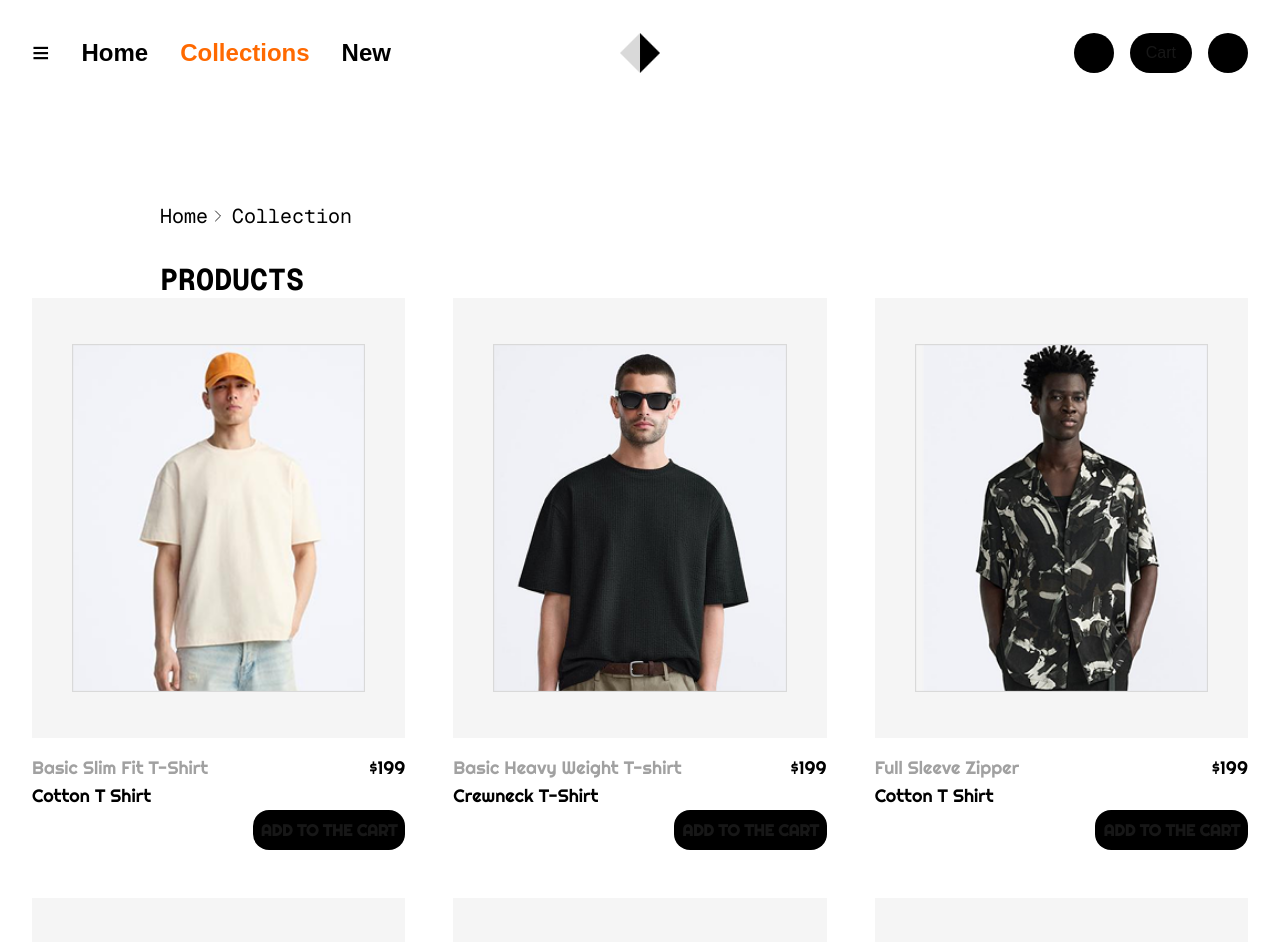
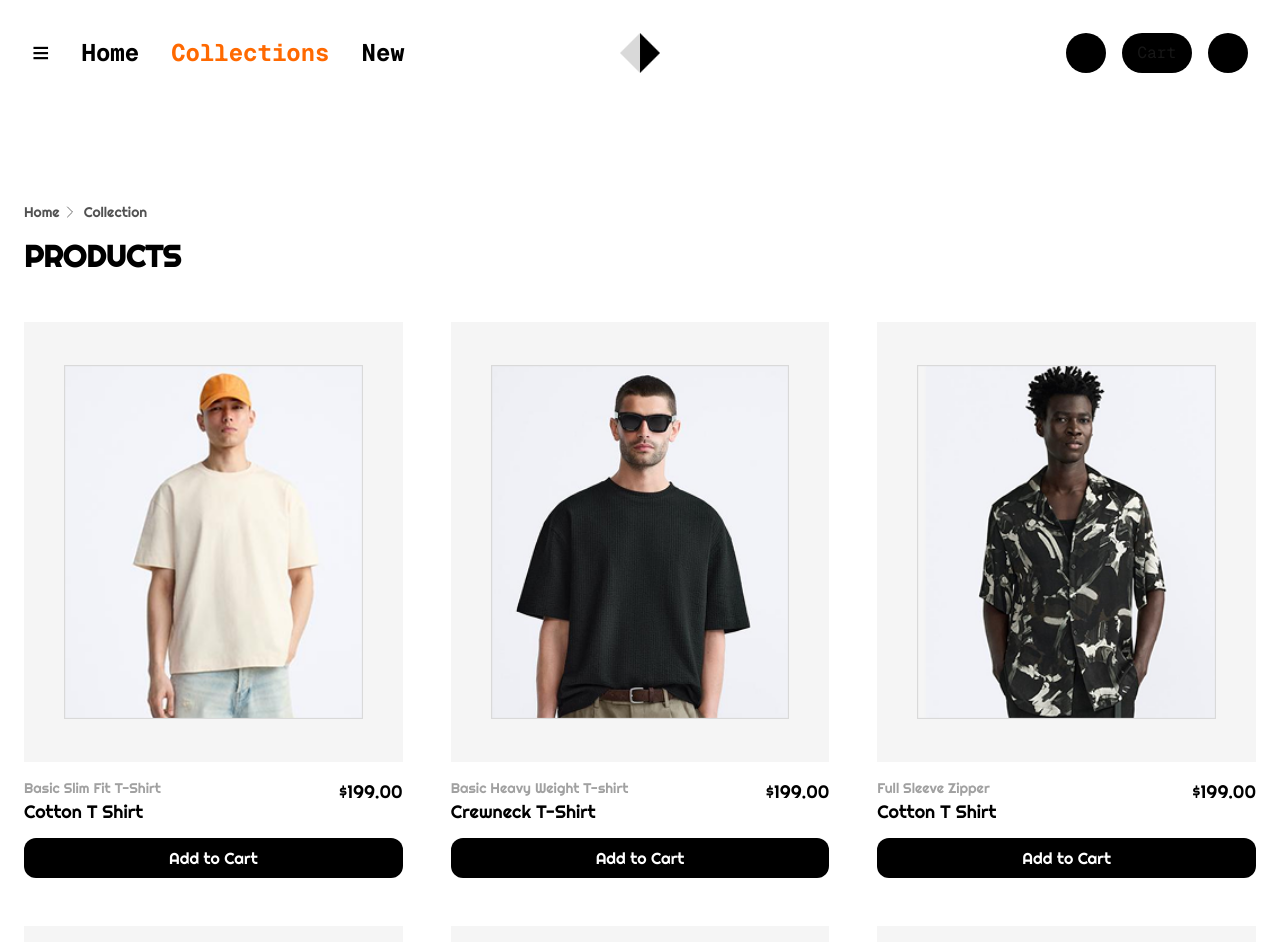
Before and after one commit to m1tywaflow/shop, a Next.js app: page /collections in a window 1280 px wide. Shown: the top 942 px of the page. Built offline with nearby package versions, Linux system fonts and the light colour scheme; some icons are missing.

Commit message:
update
Signed-off-by: Mitya <mitywaflow@gmail.com>

```diff
--- a/app/components/collectionsComponents/Assortment.tsx
+++ b/app/components/collectionsComponents/Assortment.tsx
@@ -1,7 +1,8 @@
 import { collections } from "@/app/data/collections";
-import Image from "next/image";
 import { Righteous } from "next/font/google";
 import Breadcrumb from "../atoms/Breadcrumb";
+import ProductCard from "./ProductCard";
+
 const righteous = Righteous({
   subsets: ["latin"],
   weight: "400",
@@ -9,45 +10,19 @@ const righteous = Righteous({
 
 const Assortment = () => {
   return (
-    <section className="py-24">
-      <div className="px-40 text-xl text-black font-mono">
-        <Breadcrumb />
-      </div>
-      <div>
-        <h1 className="text-black px-40 mt-8 font-bold font-mono text-3xl">
-          PRODUCTS
-        </h1>
-      </div>
-      <div className="max-w-7xl mx-auto px-8 grid grid-cols-1 md:grid-cols-2 lg:grid-cols-3 gap-12">
-        {collections.map((item) => (
-          <div
-            key={item.id}
-            className={`${righteous.className} group cursor-pointer`}
-          >
-            <div className="bg-neutral-100 flex items-center justify-center p-10 overflow-hidden">
-              <Image
-                src={item.image}
-                alt={item.subtitle}
-                width={420}
-                height={420}
-                className="object-contain h-90 transition-transform duration-300 group-hover:scale-105"
-              />
-            </div>
-            <div className="mt-4 flex justify-between items-start">
-              <div>
-                <p className="text-lg text-neutral-400">{item.subtitle}</p>
+    <section className={`${righteous.className} py-24`}>
+      <div className="max-w-7xl mx-auto px-6">
+        <div className="text-sm text-neutral-600 mb-4">
+          <Breadcrumb />
+        </div>
 
-                <h3 className="text-lg text-black font-medium">{item.title}</h3>
-              </div>
-              <p className="text-lg text-black font-medium">${item.price}</p>
-            </div>
-            <div className="flex justify-end">
-              <button className="bg-black font-bold hover:bg-yellow-50 hover:text-black cursor-pointer transition duration-200 rounded-2xl p-2">
-                ADD TO THE CART
-              </button>
-            </div>
-          </div>
-        ))}
+        <h1 className="text-3xl font-bold text-black mb-12">PRODUCTS</h1>
+
+        <div className="grid grid-cols-1 md:grid-cols-2 lg:grid-cols-3 gap-12">
+          {collections.map((item) => (
+            <ProductCard key={item.id} product={item} />
+          ))}
+        </div>
       </div>
     </section>
   );
--- /dev/null
+++ b/app/components/collectionsComponents/ProductCard.tsx
@@ -0,0 +1,39 @@
+import Image from "next/image";
+import { collectionItem } from "@/app/types/collections";
+
+type Props = {
+  product: collectionItem;
+};
+
+const ProductCard = ({ product }: Props) => {
+  return (
+    <div className="group cursor-pointer">
+      <div className="relative bg-neutral-100 flex items-center justify-center p-10 overflow-hidden">
+        <Image
+          src={product.image}
+          alt={product.title}
+          width={420}
+          height={420}
+          className="object-contain h-90 transition-transform duration-300 group-hover:scale-105"
+        />
+      </div>
+      <div className="mt-4 flex justify-between items-start">
+        <div>
+          <p className="text-sm text-neutral-400">{product.subtitle}</p>
+          <h3 className="text-lg text-black font-medium">{product.title}</h3>
+        </div>
+        <p className="text-lg font-medium text-black">
+          {new Intl.NumberFormat("en-US", {
+            style: "currency",
+            currency: "USD",
+          }).format(product.price)}
+        </p>
+      </div>
+      <button className="mt-3 w-full bg-black text-white cursor-cell py-2 rounded-xl hover:bg-neutral-800 transition">
+        Add to Cart
+      </button>
+    </div>
+  );
+};
+
+export default ProductCard;
--- a/app/components/layout/Header/Header.tsx
+++ b/app/components/layout/Header/Header.tsx
@@ -8,7 +8,7 @@ import { User } from "@deemlol/next-icons";
 
 const Header = () => {
   return (
-    <header className="relative flex items-center justify-between p-8 bg-white">
+    <header className="relative font-mono flex items-center justify-between p-8 bg-white">
       <div className="flex items-center gap-8">
         <button className="text-3xl text-black">≡</button>
         <HeaderNavigation />
```
